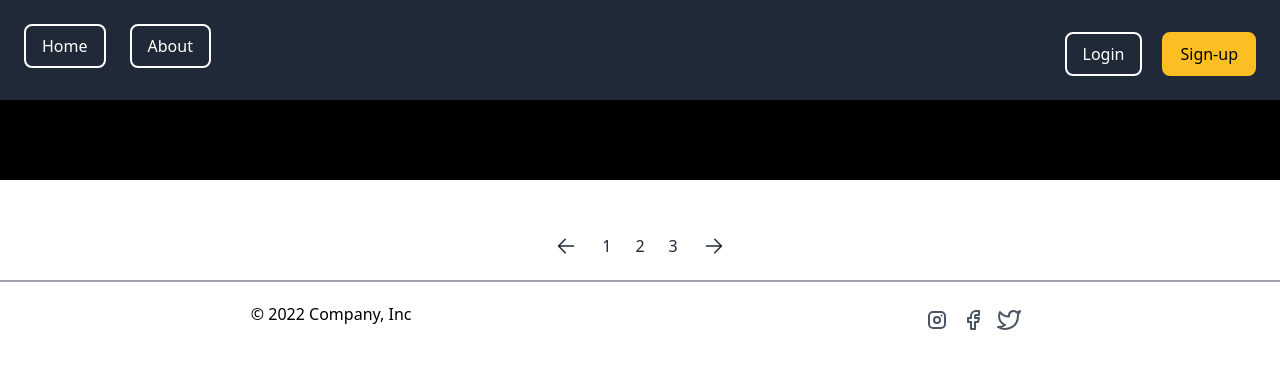
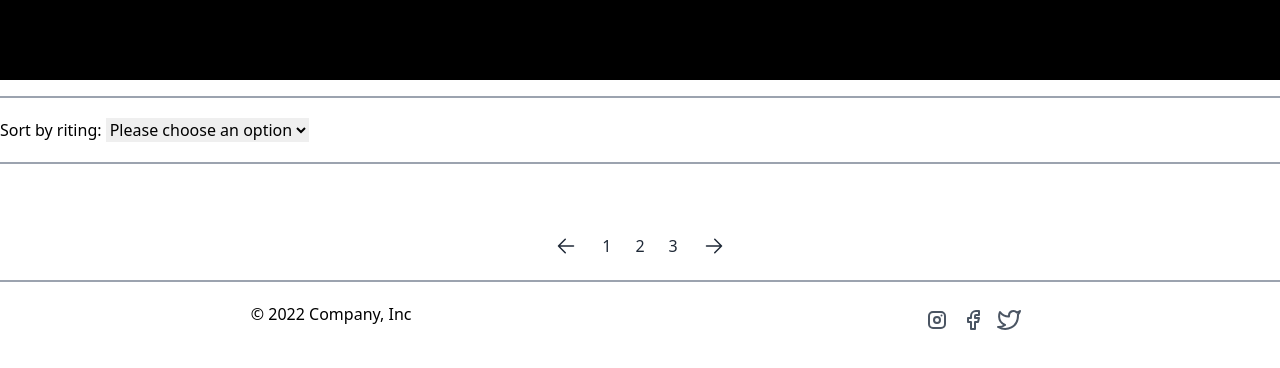
Before and after one commit to Havrushchenko/movie-hacker, a plain HTML site: page index.html in a window 1280 px wide. Drawn offline with nearby package versions, Linux system fonts and the light colour scheme; no server answers.

Commit message:
fixed bugs

```diff
--- a/index.html
+++ b/index.html
@@ -20,47 +20,29 @@
   </script>
   <title>Movie Hacker</title>
 </head>
-  <body>
-    <header class="p-3 bg-gray-800 fixed-top z-9999">
-      <div class="container mx-auto">
-        <div
-          class=" grid grid-cols-1 mg:inline-block lg:flex flex-wrap justify-between items-end justify-center"
-        >
-          <div class=" flex justify-center p-3 lg:inline-flex">
-            <ul class="flex w-full lg:items-center mb-2 inline-flex space-x-6">
-              <li href="#" class="w-1/2 text-white">
-                <a
-                  class="block text-center border-2 border-white rounded-lg py-2 px-4 lg:border-2 border-white rounded-lg py-2 px-4 hover:bg-white hover:text-gray-800"
-                  >Home</a
-                >
-              </li>
+<header>
 
 
-              <li href="#" class="w-1/2 text-white">
-                <a
-                  href="#"
-                  class="block text-center border-2 border-white rounded-lg py-2 px-4 lg:border-2 border-white rounded-lg py-2 px-4 hover:bg-white hover:text-gray-800"
-                  >About</a
-                >
-              </li>
-            </ul>
-          </div>
-          <div class=" inline-block items-center lg:flex space-x-5 content-start">
-            <div class="grid grid-cols-2 p-3 lg:inline-flex space-x-5 ">
-            <button
-              class="border-2 border-white rounded-lg py-2 px-4 text-white hover:bg-white hover:text-gray-800"
-            >
-              Login
-            </button>
-            <button class=" border-2 border-amber-400 bg-amber-400 rounded-lg py-2 px-4">Sign-up</button>
-          </div>
-        </div>
-      </div>
-    </header>
+</header>
+
+<body>
+
   <main>
+
     <!-- Wrapper start -->
     <nav class="bg-black py-10"></nav>
-    <div class="grid grid-cols-1 sm:grid-cols-2 md:grid-cols-3 lg:grid-cols-5 xl:grid-cols-6 p-6 gap-6 bg-slate-90">
+    <div class="sort-block py-5 my-4  border-t-2 border-gray-400 border-b-2 border-gray-400">
+      <label for="">Sort by riting:</label>
+
+      <select id="sort-by-rating">
+        <option value="">Please choose an option</option>
+          <option value="asc">Ascending</option>
+          <option value="desc">Descendings</option>
+
+      </select>
+    </div>
+
+    <div id="main-colm" class="grid grid-cols-1 sm:grid-cols-2 md:grid-cols-3 lg:grid-cols-5 xl:grid-cols-6 p-6 gap-6 bg-slate-90">
     </div>
     <div class="flex justify-center">
       <ul class="flex list-style-none">
@@ -115,17 +97,3 @@
 </body>
 
 </html>
-
-
-
-<!--
-<div class=" flex justify-center lg: content-center">
-  <form class="items-center" role="search">
-    <input
-      type="search"
-      class="items-center border-2 border-white rounded-lg py-2 px-4"
-      placeholder="Search..."
-      aria-label="Search"
-    />
-  </form>
-</div> -->
```
